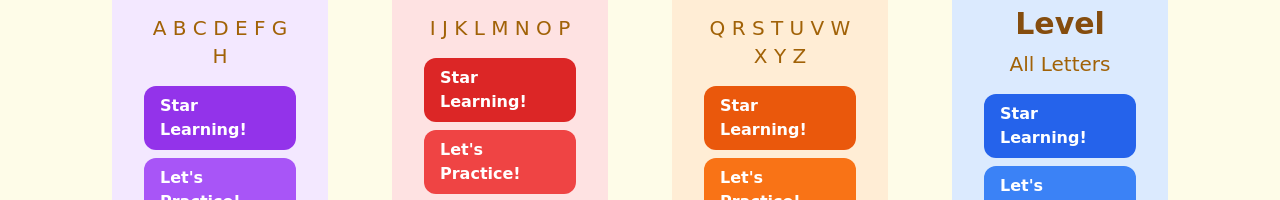
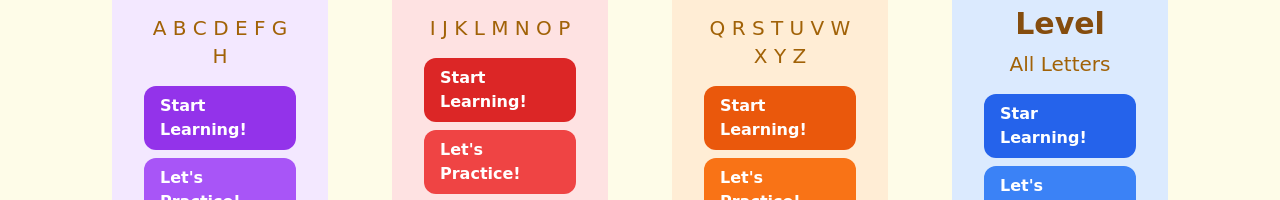
Before and after one commit to victorwkb/AuslanStar, a Next.js app in the folder webapp/: page /spelling in a window 1280 px wide. Shown: the part 442-642 px from the top of the page. Built offline with nearby package versions, Linux system fonts and the light colour scheme.

Commit message:
spelling page modified

```diff
--- a/webapp/app/spelling/page.tsx
+++ b/webapp/app/spelling/page.tsx
@@ -8,7 +8,7 @@ const SpellingPage = () => {
       title: "Level 1",
       letters: "A B C D E F G H",
       detailLinks: [
-        { label: 'Star Learning!', path: 'spelling/learn-1', buttonColor: 'bg-purple-600 hover:bg-purple-800 hover:scale-125 hover:font-bold' },
+        { label: 'Start Learning!', path: 'spelling/learn-1', buttonColor: 'bg-purple-600 hover:bg-purple-800 hover:scale-125 hover:font-bold' },
         { label: 'Let\'s Practice!', path: 'spelling/practice-1', buttonColor: 'bg-purple-500 hover:bg-purple-800 hover:scale-125 hover:font-bold' },
         { label: 'Let\'s Game!', path: 'matchgame/game1', buttonColor: 'bg-purple-400 hover:bg-red-800 hover:scale-125 hover:font-bold' },
       ],
@@ -18,7 +18,7 @@ const SpellingPage = () => {
       title: "Level 2",
       letters: "I J K L M N O P",
       detailLinks: [
-        { label: 'Star Learning!', path: 'spelling/learn-2', buttonColor: 'bg-red-600 hover:bg-red-800 hover:scale-125 hover:font-bold' },
+        { label: 'Start Learning!', path: 'spelling/learn-2', buttonColor: 'bg-red-600 hover:bg-red-800 hover:scale-125 hover:font-bold' },
         { label: 'Let\'s Practice!', path: 'spelling/practice-2', buttonColor: 'bg-red-500 hover:bg-red-800 hover:scale-125 hover:font-bold' },
         { label: 'Let\'s Game!', path: 'matchgame/game2', buttonColor: 'bg-red-400 hover:bg-red-800 hover:scale-125 hover:font-bold' },
       ],
@@ -28,7 +28,7 @@ const SpellingPage = () => {
       title: "Level 3",
       letters: "Q R S T U V W X Y Z",
       detailLinks: [
-        { label: 'Star Learning!', path: 'spelling/learn-3', buttonColor: 'bg-orange-600 hover:bg-orange-800 hover:scale-125 hover:font-bold' },
+        { label: 'Start Learning!', path: 'spelling/learn-3', buttonColor: 'bg-orange-600 hover:bg-orange-800 hover:scale-125 hover:font-bold' },
         { label: 'Let\'s Practice!', path: 'spelling/practice-3', buttonColor: 'bg-orange-500 hover:bg-orange-800 hover:scale-125 hover:font-bold' },
         { label: 'Let\'s Game!', path: 'matchgame/game3', buttonColor: 'bg-orange-400 hover:bg-red-800 hover:scale-125 hover:font-bold' },
       ],
```
